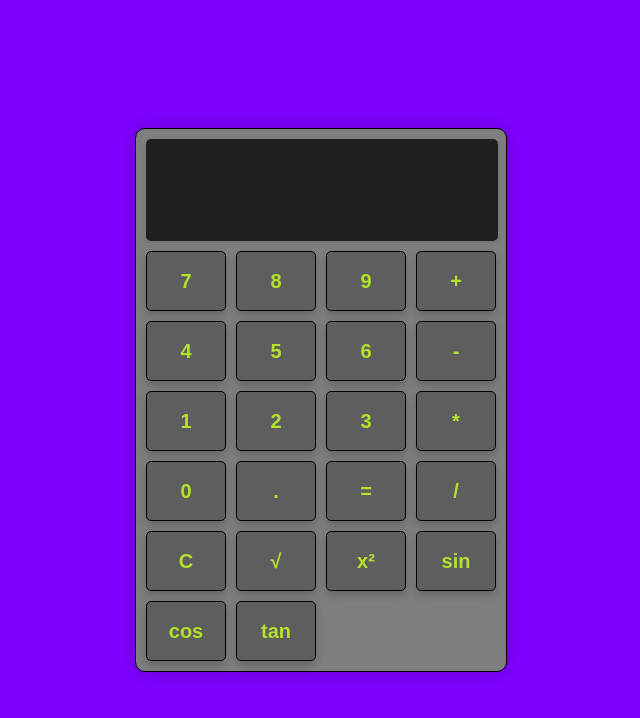
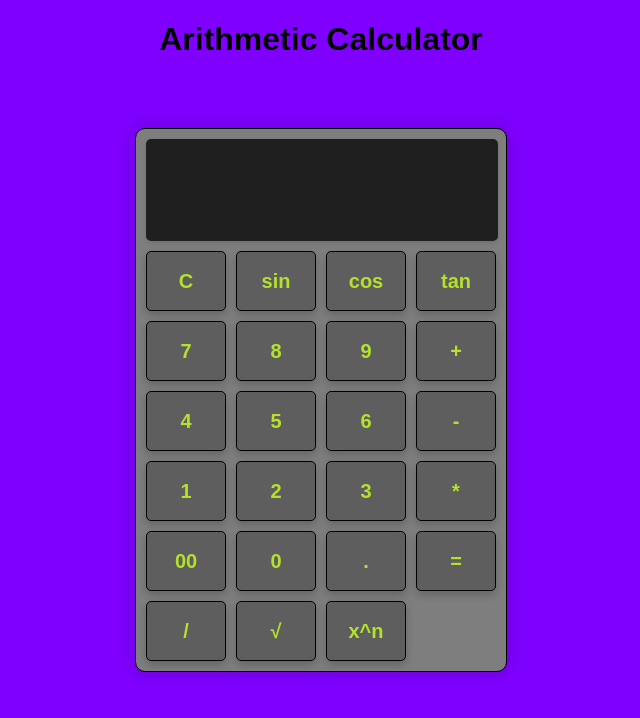
Before and after one commit to Unseencoderz/Calculator-Web-Application, a plain HTML site: page index.html in a window 1280 px wide. Shown: the whole page, without its empty margins (319-959 px from the left). Drawn offline with Linux system fonts and the light colour scheme.

Commit message:
Update index.html

```diff
--- a/index.html
+++ b/index.html
@@ -4,9 +4,14 @@
     <link rel="stylesheet" type="text/css" href="calculator.css">
 </head>
 <body>
+    <h1>Arithmetic Calculator</h1>
     <div class="calculator">
         <input type="text" id="display" readonly>
         <div class="buttons">
+            <button class="function" onclick="clearDisplay()">C</button>
+            <button class="function" onclick="calculateSin()">sin</button>
+            <button class="function" onclick="calculateCos()">cos</button>
+            <button class="function" onclick="calculateTan()">tan</button>
             <button class="number" onclick="appendToDisplay('7')">7</button>
             <button class="number" onclick="appendToDisplay('8')">8</button>
             <button class="number" onclick="appendToDisplay('9')">9</button>
@@ -19,16 +24,13 @@
             <button class="number" onclick="appendToDisplay('2')">2</button>
             <button class="number" onclick="appendToDisplay('3')">3</button>
             <button class="operator" onclick="appendToDisplay('*')">*</button>
+            <button class="number" onclick="appendToDisplay('00')">00</button>
             <button class="number" onclick="appendToDisplay('0')">0</button>
             <button class="number" onclick="appendToDisplay('.')">.</button>
             <button class="operator" onclick="calculateResult()">=</button>
             <button class="operator" onclick="appendToDisplay('/')">/</button>
-            <button class="function" onclick="clearDisplay()">C</button>
             <button class="function" onclick="calculateSquareRoot()">√</button>
-            <button class="function" onclick="calculatePower()">x²</button>
-            <button class="function" onclick="calculateSin()">sin</button>
-            <button class="function" onclick="calculateCos()">cos</button>
-            <button class="function" onclick="calculateTan()">tan</button>
+            <button class="function" onclick="openPowerDialog()">x^n</button>
         </div>
     </div>
     <script src="calculator.js"></script>
```
